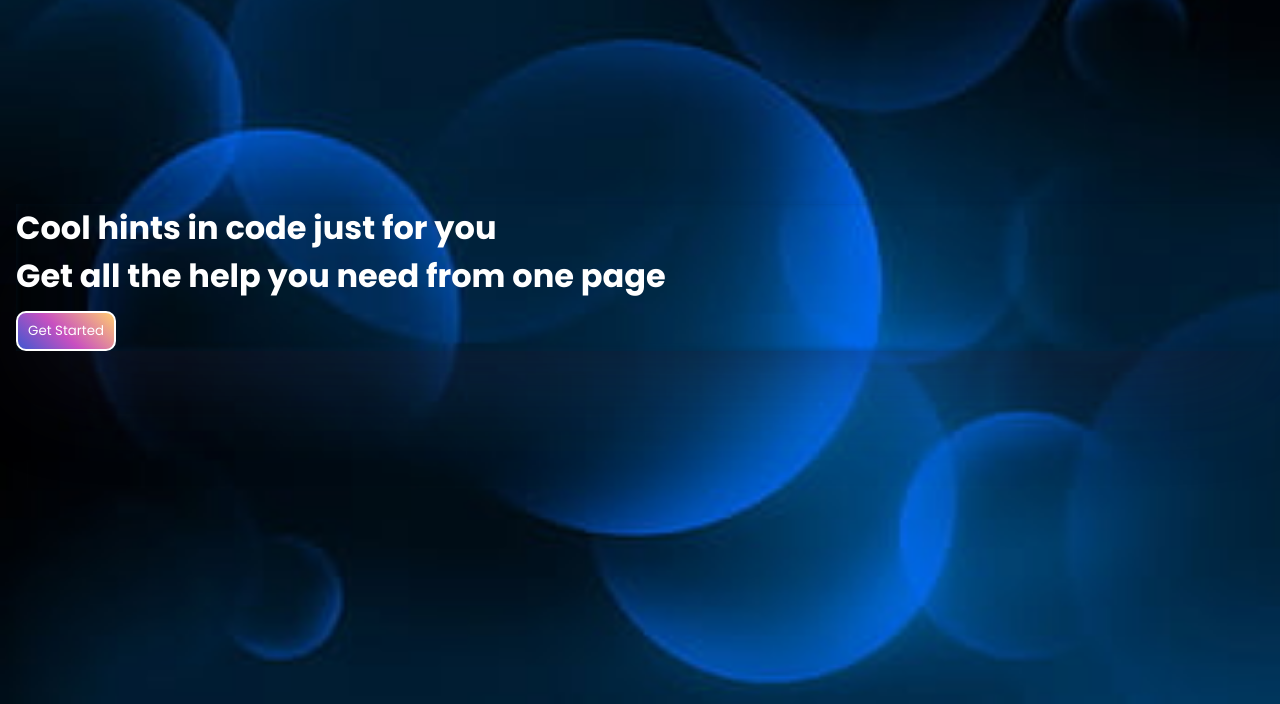
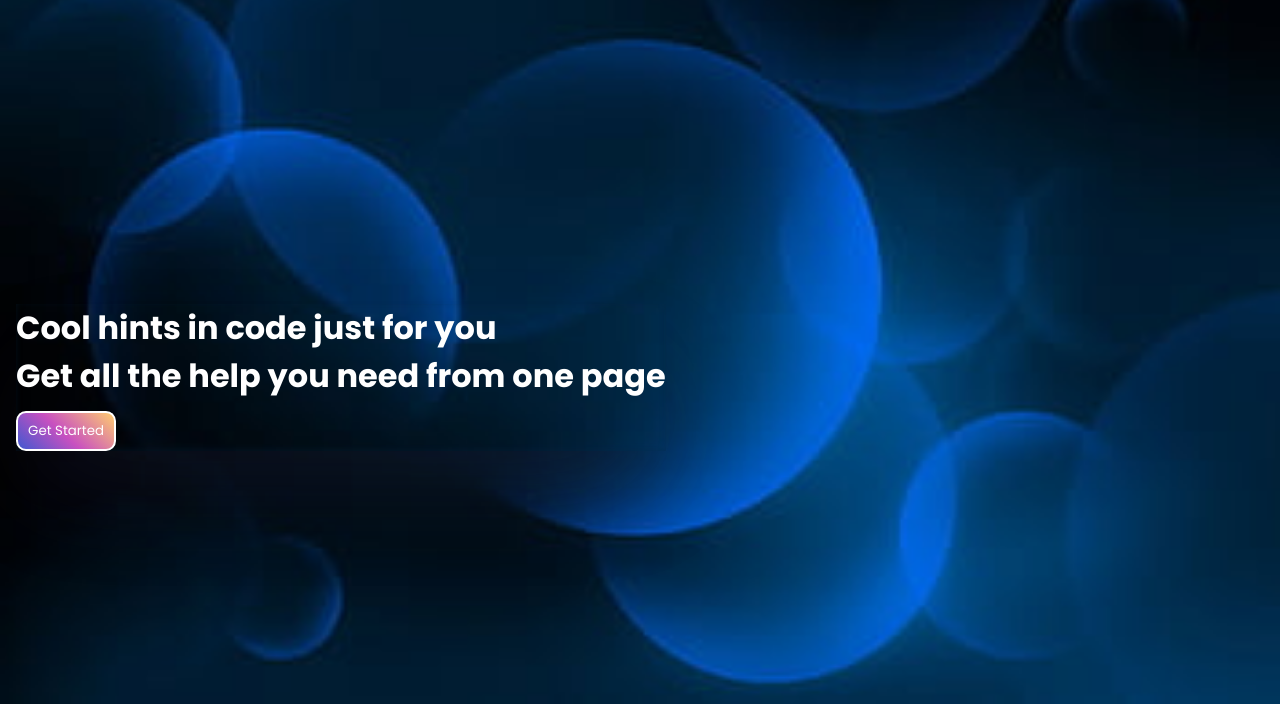
Before and after one commit to AbdirahmanSalat/Hint, a website: page html/home.html in a window 1280 px wide. Shown: the part 96-800 px from the top of the page. Drawn offline with nearby package versions, Linux system fonts and the light colour scheme.

Commit message:
added my project

```diff
--- a/assets/css/home.css
+++ b/assets/css/home.css
@@ -10,7 +10,7 @@ body{
   background: url(../img/bg.png)no-repeat;
   background-size: cover;
   color: white;
-  height:fit-content;
+  height:100vh;
 }
 nav{
   position: fixed;
@@ -465,8 +465,8 @@ nav.sticky{
 }
 
 main{
-  position: relative;
-  top: 300px;
+  position: absolute;
+  top:50%;
   justify-content: left;
   text-align: left;
   margin-left:1em;
--- a/html/home.html
+++ b/html/home.html
@@ -27,7 +27,7 @@
           <div class="logo"><a href="home.html"><img draggable="false" src="../assets/img/logo.png" width="130px" height="90px" ></a></div>
           <div class="nav-links">
             <div class="sidebar-logo">
-              <span class="logo-name"><img draggable="false" src="../img/logo.png" width="130px" height="90px" ></a></span>
+              <span class="logo-name"><img draggable="false" src="../assets/img/logo.png" width="130px" height="90px" ></a></span>
               <i class='bx bx-x' ></i>
             </div>
             <ul class="links">
```
